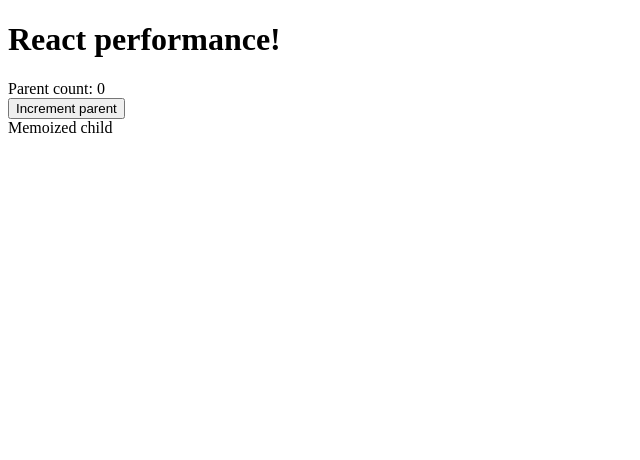
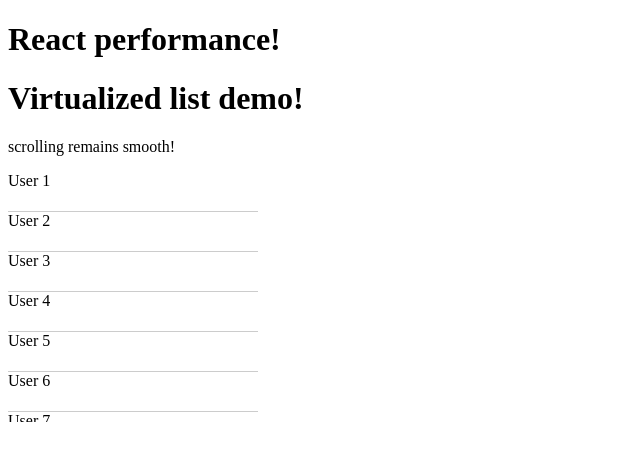
Before and after one commit to CleanCodeNinja01/react-practice, a React (Vite) app in the folder my-app/: page / in a window 1280 px wide. Shown: the top 460 px of the page, without its empty margins (0-640 px from the left). Built offline with nearby package versions, Linux system fonts and the light colour scheme.

Commit message:
use react virtualization

```diff
--- a/my-app/src/App.jsx
+++ b/my-app/src/App.jsx
@@ -8,6 +8,7 @@
 import Rating from "./components/Rating/Rating";
 import WelcomeMessage from "./components/WelcomeMessage";
 import MemoizedFunctionsParent from "./components/MemoizedFunctions/MemoizedFunctionsParent";
+import VirtualizedList from "./components/VirtualizedList/VirtualizedList";
 // import DataFetcherExamples from "./components/DataFetcher/DataFetcherExamples";
 // import ButtonToolTip from "./components/Prop-getters-props-colls/ButtonToolTip";
 // import Goodbye from "./components/HOC practice/Goodbye";
@@ -76,7 +77,8 @@
         </label>
       </div> */}
 
-      <MemoizedFunctionsParent/>
+      {/* <MemoizedFunctionsParent/> */}
+      <VirtualizedList/>
 
     </>
   );
--- /dev/null
+++ b/my-app/src/components/VirtualizedList/VirtualizedList.jsx
@@ -0,0 +1,45 @@
+import {List} from "react-virtualized"
+
+const users = Array.from({length: 10000}, (_,i)=>({
+    id: i+1,
+    name: `User ${i+1}`
+}))
+
+const VirtualizedList = () => {
+
+    const rowRenderer = ({key,index,style, isScrolling}) => {
+
+        const user = users[index]
+
+        return (
+            <div
+                key={key}
+                style={{
+                    ...style,
+                    borderBottom: "1px solid #ccc",
+                    boxSizing: "border-box",
+                    backgroundColor: isScrolling ? "#f0f0f0" : "#fff"
+                }}
+            >
+                {user.name}
+            </div>
+        )
+    }
+
+    return (
+        <div>
+            <h1>Virtualized list demo!</h1>
+            <p>scrolling remains smooth!</p>
+            <List
+                width={250}
+                height={250}
+                rowHeight={40}
+                rowCount={users.length}
+                rowRenderer={rowRenderer}
+                overscanRowCount={5}
+            />
+        </div>
+    )
+}
+
+export default VirtualizedList;
--- a/package.json
+++ b/package.json
@@ -1,5 +1,6 @@
 {
   "dependencies": {
-    "lucide-react": "^1.47.0"
+    "lucide-react": "^1.47.0",
+    "react-virtualized": "^9.22.6"
   }
 }
```
Also changed, not shown: 1 other file (tests, documents, lock files or other folders).
